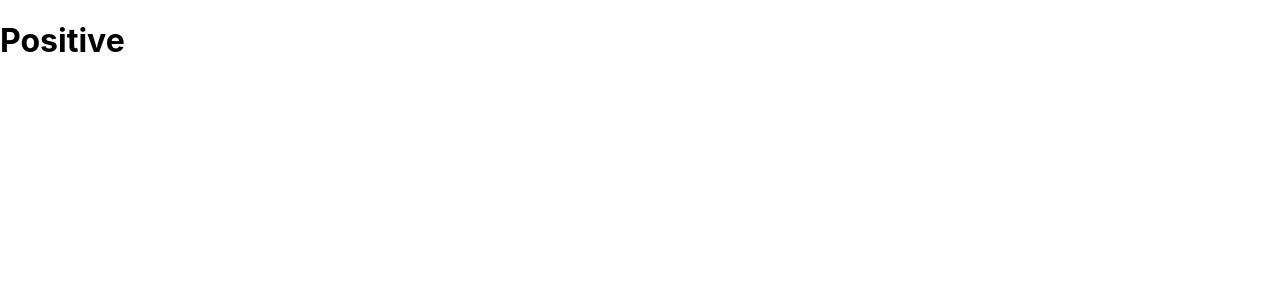
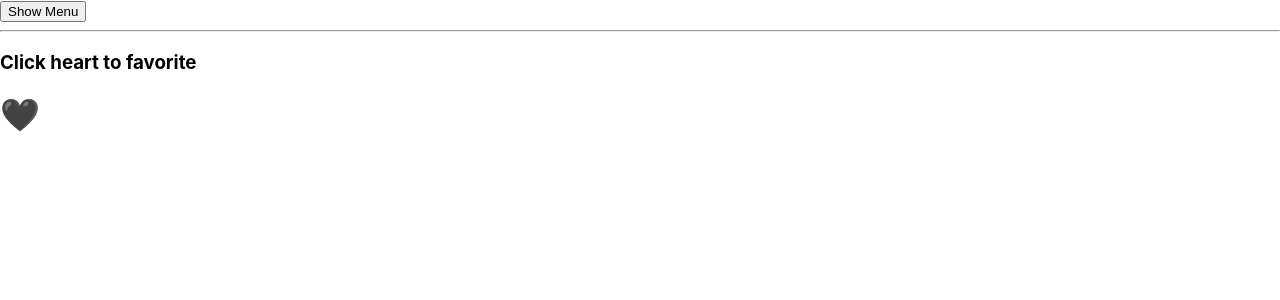
Before and after one commit to dhiashalabi/scrimba-advanced-react, a React (Create React App) app: page / in a window 1280 px wide. Shown: the top 300 px of the page. Built offline with nearby package versions, Linux system fonts and the light colour scheme.

Commit message:
Practice rendering props instead of using the HOCs.

```diff
--- a/src/App.tsx
+++ b/src/App.tsx
@@ -1,16 +1,14 @@
+import Menu from "./components/Menu"
+import Favorite from "./components/Favorite"
 import "./App.css"
-import Example from "./components/Example"
 
 function App(props: any) {
   console.log(props)
   return (
     <div>
-      <Example render={
-        function (number: number) {
-          return <h1>{number >= 0 ? "Positive" : "Negative"}</h1>
-        }
-      }
-      />
+      <Menu />
+      <hr />
+      <Favorite />
     </div>
   )
 }
--- a/src/components/Favorite.tsx
+++ b/src/components/Favorite.tsx
@@ -1,19 +1,22 @@
-import { withToggler } from "../HOCs/withToggler"
+import Toggler from './Toggler'
 
-function Favorite(props: any) {
+function Favorite() {
+    return (
+        <Toggler render={({ toggle, on }: any) => {
             return (
                 <div>
                     <h3>Click heart to favorite</h3>
                     <h1>
                         <span
-                    onClick={props.toggle}
+                            onClick={toggle}
                         >
-                    {props.on ? "❤️" : "🖤"}
+                            {on ? "❤️" : "🖤"}
                         </span>
                     </h1>
                 </div>
-
+            )
+        }} />
     )
 }
 
-export default withToggler(Favorite, { defaultOnValue: false })
+export default Favorite
--- a/src/components/Menu.tsx
+++ b/src/components/Menu.tsx
@@ -1,11 +1,13 @@
-import { withToggler } from "../HOCs/withToggler"
+import Toggler from "./Toggler"
 
-
-function Menu(props: any) {
+function Menu() {
+    return (
+        <Toggler render={
+            ({ toggle, on }: any) => {
                 return (
                     <div>
-            <button onClick={props.toggle}>{props.on ? "Hide" : "Show"} Menu </button>
-            <nav style={{ display: props.on ? "block" : "none" }}>
+                        <button onClick={toggle}>{on ? "Hide" : "Show"} Menu </button>
+                        <nav style={{ display: on ? "block" : "none" }}>
                             <h6>Signed in as Coder123</h6>
                             <a>Your Profile</a>
                             <a>Your Repositories</a>
@@ -15,5 +17,9 @@ function Menu(props: any) {
                     </div>
                 )
             }
+        }
+        />
+    )
+}
 
-export default withToggler(Menu, { defaultOnValue: true })
+export default Menu
--- /dev/null
+++ b/src/components/Toggler.tsx
@@ -0,0 +1,32 @@
+import React, { Component } from "react"
+
+type TogglerState = {
+    on: boolean
+}
+
+class Toggler extends Component<any, any> {
+    state: TogglerState = {
+        on: this.props.defaultOnValue
+    }
+
+    static defaultProps = {
+        defaultOnValue: false
+    }
+
+    toggle = () => {
+        this.setState((prevState: TogglerState) => ({ on: !prevState.on }))
+    }
+
+    render() {
+        return (
+            <div>
+                {this.props.render({
+                    on: this.state.on,
+                    toggle: this.toggle
+                })}
+            </div>
+        )
+    }
+}
+
+export default Toggler
```
Also changed, not shown: src/HOCs/withToggler.tsx (deleted, +0 -34 lines). Lines whose indentation alone changed are shown as unchanged.
